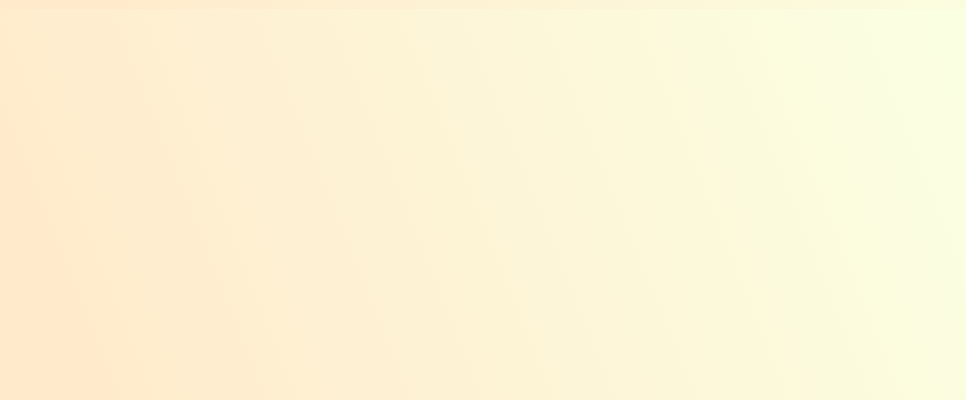
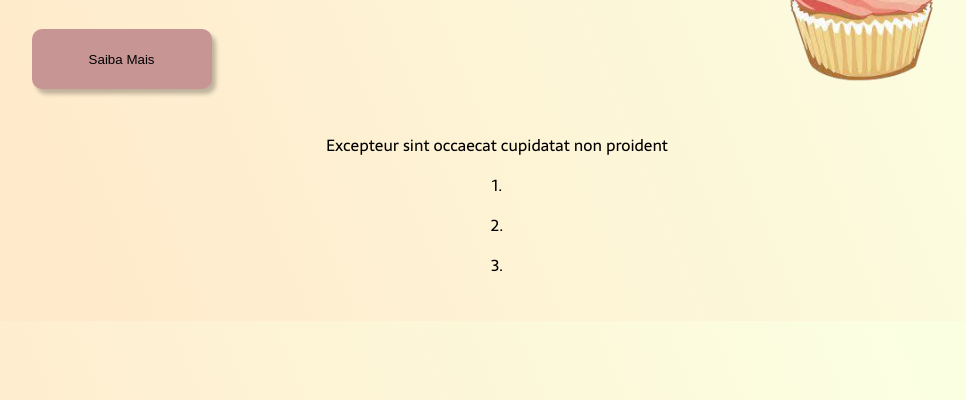
Before and after one commit to anaVitoriaLouro/projeto-landing-page, a plain HTML site: page index.html in a window 1280 px wide. Shown: the part 400-800 px from the top of the page, without its empty margins (143-1109 px from the left). Drawn offline with Linux system fonts and the light colour scheme.

Commit message:
Criação e estilização do conteúdo secundário da página

```diff
--- a/css/style.css
+++ b/css/style.css
@@ -38,6 +38,7 @@ body {
     flex-direction: row;
     align-items: center;
     justify-content: space-around;
+    margin-top: 8em;
 }
 
 .conteudo-principal-escrito {
@@ -70,3 +71,11 @@ body {
 .conteudo-principal-imagem {
     height: 200px;
 }
+
+.conteudo-secundario {
+    display: flex;
+    flex-direction: column;
+    align-items: center;
+    gap: 24px;
+    margin-top: 48px;
+}
--- a/index.html
+++ b/index.html
@@ -36,6 +36,13 @@
 
             <img class="conteudo-principal-imagem" src="img/cupcake.png" alt="Um cupcake">
         </section>
+
+        <section class="conteudo-secundario">
+            <h3 class="conteudo-secundario-titulo">Excepteur sint occaecat cupidatat non proident</h3>
+            <p class="conteudo-secundario-paragrafo">1. </p>
+            <p class="conteudo-secundario-paragrafo">2. </p>
+            <p class="conteudo-secundario-paragrafo">3. </p>
+        </section>
     </main>
 
 </body>
```
